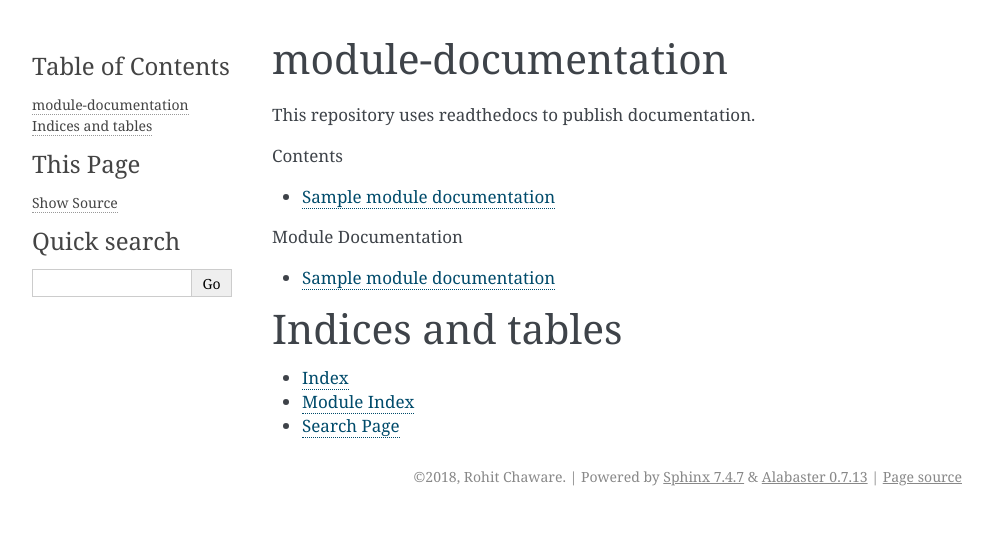
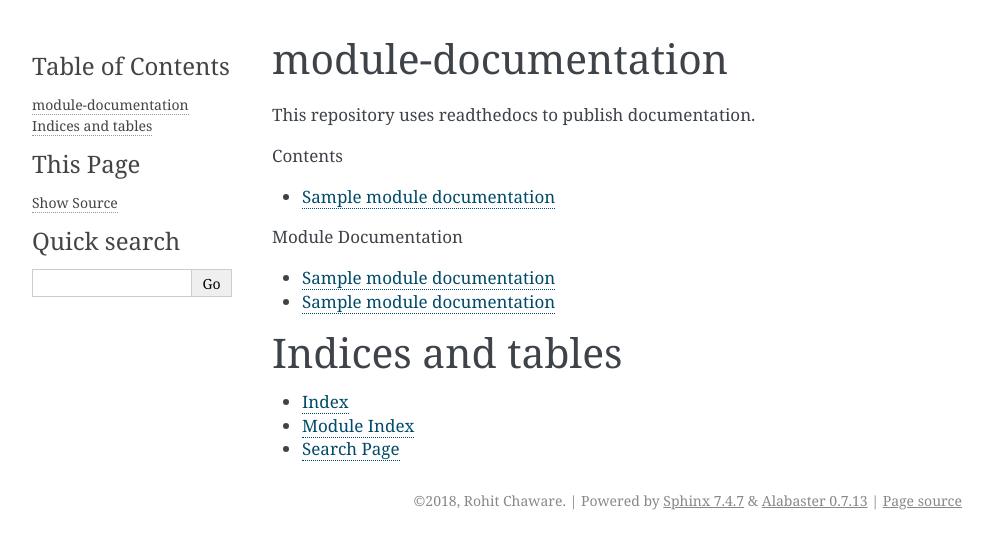
Before and after one commit to rohitChaware/module-documentation, a Sphinx documentation site: the page built from docs/index.rst, in a window 1280 px wide. Shown: the top 549 px of the page, without its empty margins (148-1141 px from the left). Built offline with Sphinx 7.4.7, drawn with Linux system fonts in a browser that asks for light colours.

Commit message:
Update index.rst with a new pointer

```diff
--- a/docs/index.rst
+++ b/docs/index.rst
@@ -20,6 +20,7 @@ This repository uses readthedocs to publish documentation.
 
    modules/sample_module
    readmedocs/readmeinrst
+   readmedocs/sample_module
 
 
 Indices and tables
--- /dev/null
+++ b/docs/readmedocs/sample_module.rst
@@ -0,0 +1,5 @@
+############
+Sample module documentation
+############
+
+This is documentation for the sample module in modules directory.
```
